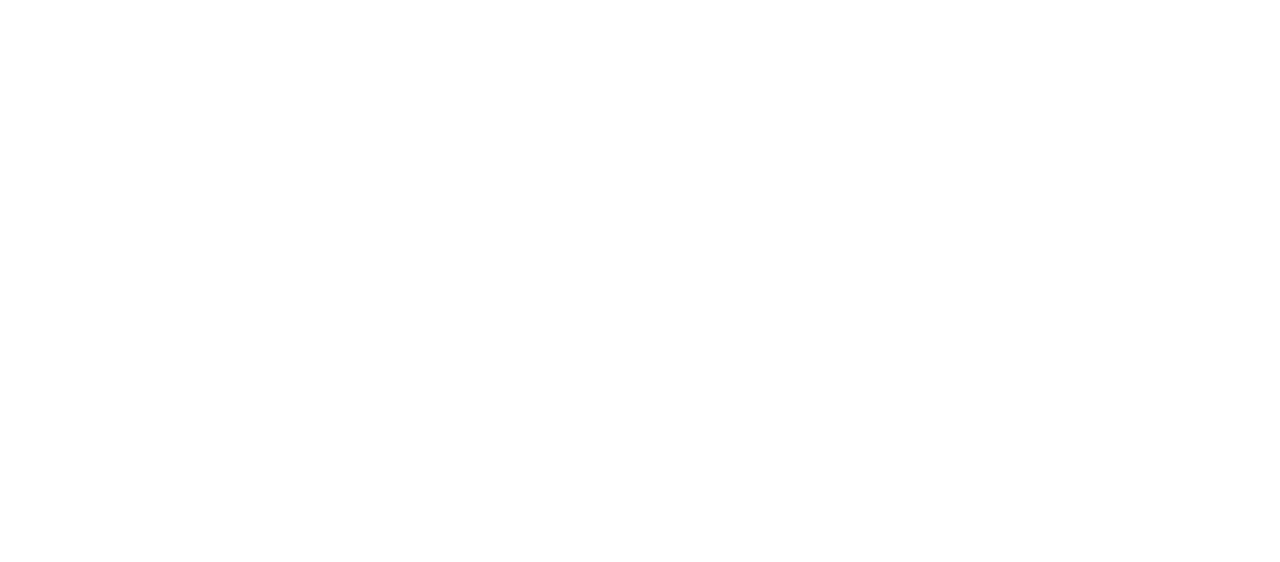
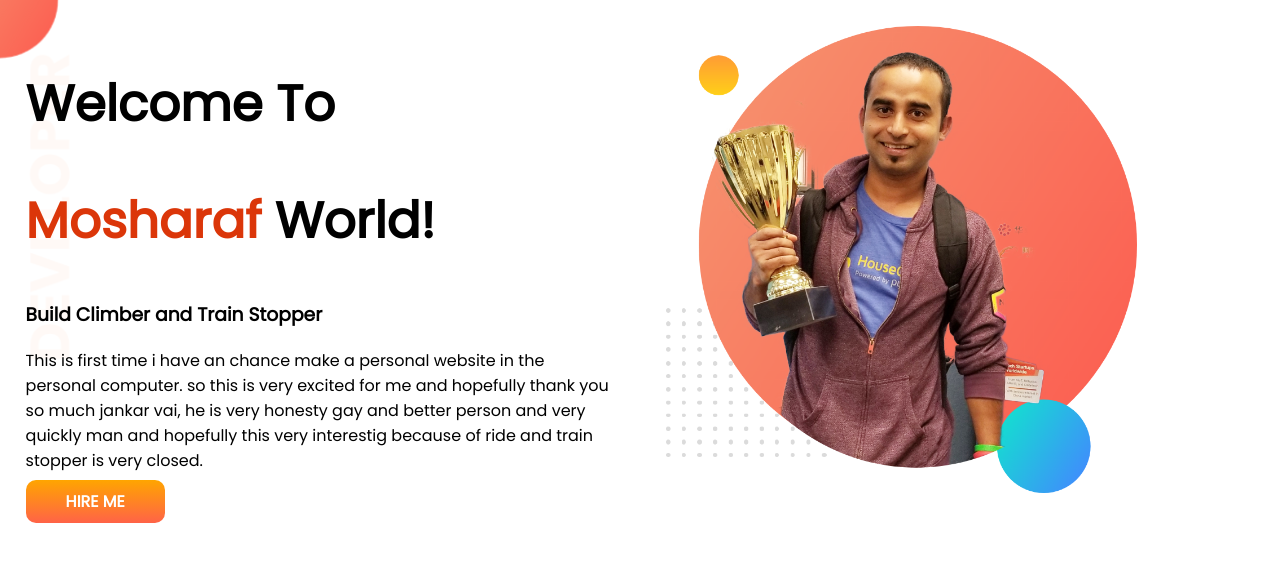
Before and after one commit to Mosharaf12/developer-portfolio, a plain HTML site: page index.html in a window 1280 px wide. Drawn offline with Linux system fonts and the light colour scheme.

Commit message:
top-banner add

```diff
--- a/index.html
+++ b/index.html
@@ -1,15 +1,42 @@
 <!DOCTYPE html>
 <html lang="en">
+
 <head>
     <meta charset="UTF-8">
     <meta http-equiv="X-UA-Compatible" content="IE=edge">
     <meta name="viewport" content="width=device-width, initial-scale=1.0">
     <title>Mosharaf portfolio</title>
+    <link rel="preconnect" href="https://fonts.googleapis.com">
+    <link rel="preconnect" href="https://fonts.gstatic.com" crossorigin>
+    <link href="https://fonts.googleapis.com/css2?family=Poppins:ital,wght@0,400;1,200&display=swap" rel="stylesheet">
     <link rel="stylesheet" href="style.css">
 
 
+
 </head>
+
 <body>
+    <section id="top-banner">
+        <div class=" half-width">
+            <h1>Welcome To </h1>
+            <h1> <span class=" orange-color">Mosharaf</span> World!</h1>
+            <h3>Build Climber and Train Stopper</h3>
+
+            <p>This is first time i have an chance make a personal website in the personal computer. so this is very excited for
+                me and hopefully thank you so much jankar vai, he is very honesty gay and better person and very quickly man and
+                hopefully this very interestig because of ride and train stopper is very closed.
+            </p>
+            <a class=" link-button" target="_blank" href="https://www.linkedin.com/company/programminghero/">HIRE ME</a>
+        </div>
+        <div class=" half-width">
+            <img src="images/jhankar.png" alt="">
+        </div>
+
+    </section>
+
+
+
 
 </body>
+
 </html>
--- a/style.css
+++ b/style.css
@@ -0,0 +1,35 @@
+body{
+    font-family: 'Poppins', sans-serif;
+    margin: 0;
+}
+h1{
+    font-size: 50px;
+}
+.orange-color{
+    color:rgb(219, 54, 9);
+}
+section{
+
+    display: flex;
+}
+.half-width{
+    width: 50%;
+    padding: 2%;
+}
+.half-width img{
+    width: 80%;
+}
+.link-button{
+    text-decoration: none;
+    background-image: linear-gradient(orange, tomato);
+    color: white;
+    font-weight: 700;
+    padding: 10px 40px;
+    border-radius: 10px;
+
+}
+#top-banner{
+    background-image: url(images/top-banner.png);
+    background-repeat: no-repeat;
+
+}
```
Also changed, not shown: images/dream-bg.png (added), images/exp-bg.png (added), images/jhankar.png (added), images/jhankar2.png (added), images/my-bg.png (added), images/my-bg2.png (added), images/top-banner.png (added), 7 other files.
